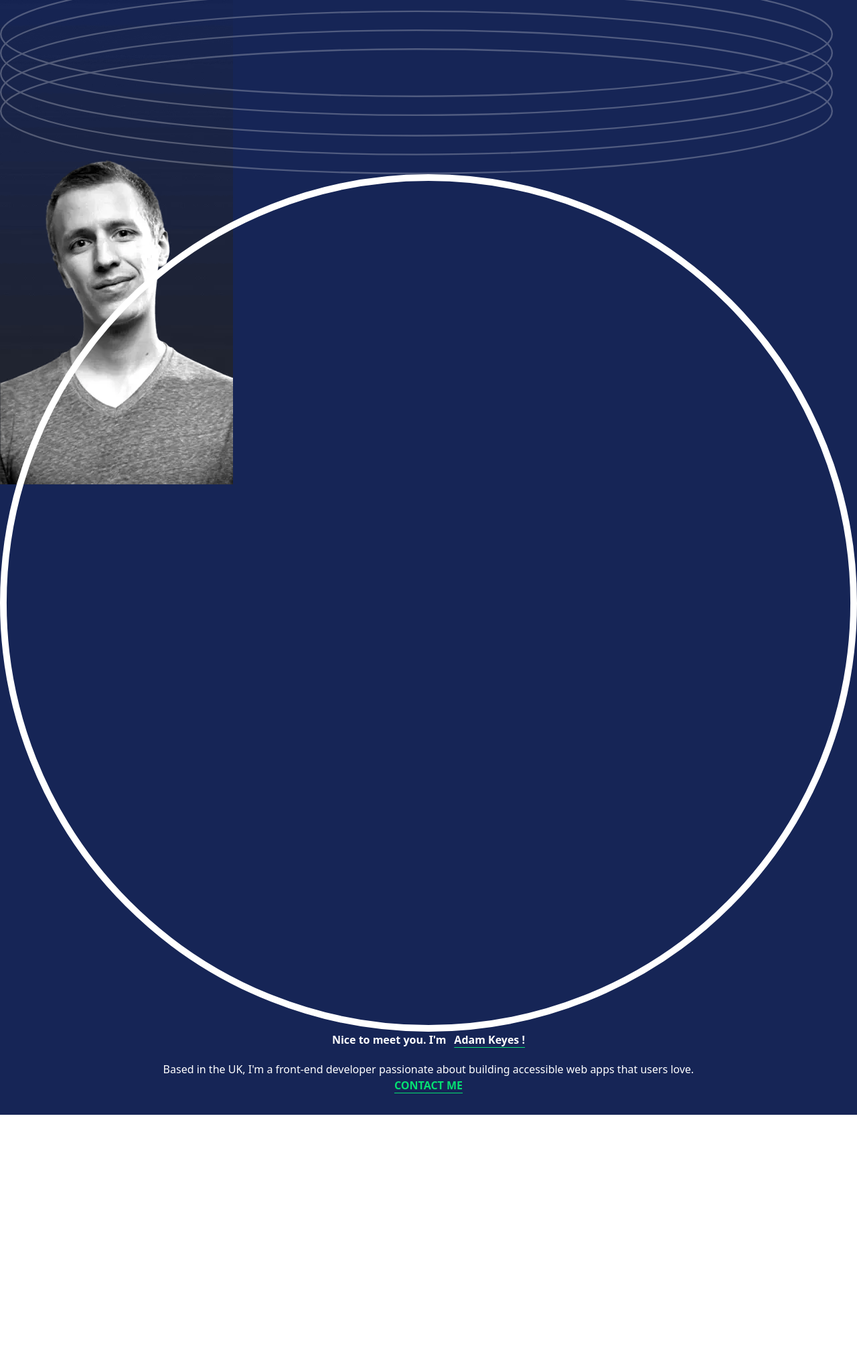
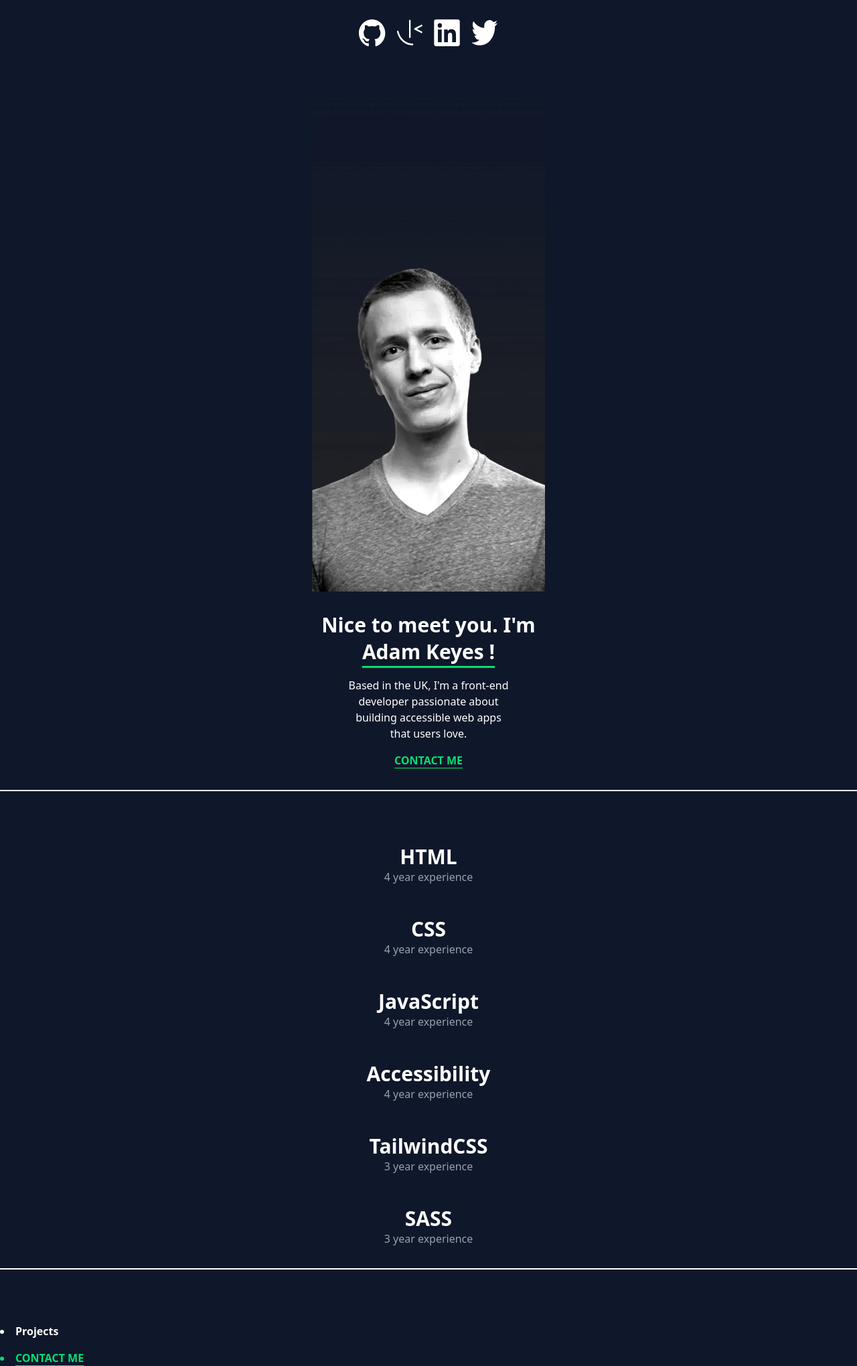
Before and after one commit to Hugo-Vialatou/td_5, a website built with Vite: page index.html in a window 1280 px wide. Shown: the part 43-2082 px from the top of the page at 67% size. Before the commit the page ends 1707 px from the top, so only its background shows below. Built offline with nearby package versions, Linux system fonts and the light colour scheme.

Commit message:
push 16/09

```diff
--- a/index.html
+++ b/index.html
@@ -8,16 +8,83 @@
   <body>
 
     <!-- Profile Section -->
-    <div class="profile flex flex-col bg-blue-950" style="background-image: url('./assets/Profile/image-profile-mobile.webp'); background-repeat: no-repeat; background-position: center-top;">
-      <img class="rings flex mr-9" src="./assets/Pattern/pattern-rings.svg" alt="Pattern Rings">
-      <img class="circle flex p" src="./assets/Pattern/pattern-circle.svg" alt="Pattern Circle">
-      <h1 class="title flex justify-center font-bold text-white text-center gap-3">Nice to meet you. I'm  <span class="underline decoration-green-400 underline-offset-5"> Adam Keyes !</span></h1>
-      <ul class="text-white mt-5 mb-8 text-center">
-        <li class="items">Based in the UK, I'm a front-end developer passionate about building accessible web apps that users love.</li>
-        <li class="items font-bold text-green-400 underline decoration-green-400 underline-offset-5">CONTACT ME</li>
-      </ul>
-    </div>
+    <section class="profile flex flex-col bg-background">
+      <h2 class="flex text-text font-bold text-4xl justify-center place-content-center">adamkeyes</h2>
+
+      <nav class="flex gap-4 mb-4 justify-center place-content-center mt-8">
+      <a href="#">
+      <img src="./assets/Icons/icon-github.svg" alt="github" class="w-10 h-10">
+      </a>
+
+      <a href="#">
+      <img src="./assets/Icons/icon-frontend-mentor.svg" alt="front-end" class="w-10 h-10">
+      </a>
+
+      <a href="#">
+      <img src="./assets/Icons/icon-linkedin.svg" alt="linkedin" class="w-10 h-10">
+      </a>
+
+      <a href="#">
+      <img src="./assets/Icons/icon-twitter.svg" alt="twitter" class="w-10 h-10">
+      </a>
+      </nav>
+
+      <figure class="flex justify-center p-8">
+      <img src="./assets/Profile/image-profile-mobile.webp" alt="profile__picture" class="w-auto h-auto">
+      </figure>
+
+      <h1 class="title flex flex-col justify-center font-bold text-3xl text-text text-center gap-1  ">Nice to meet you. I'm  <span class="underline decoration-underline underline-offset-10"> Adam Keyes !</span></h1>
+
+    <ul class="text-text mt-5 mb-8 text-center font-light ">
+      <li class="items max-w-60 flex justify-center text-center mx-auto">Based in the UK, I'm a front-end developer passionate about building accessible web apps that users love.</li>
+      <a href="#">
+      <li class="items font-bold text-underline underline decoration-underline underline-offset-5 pt-4">CONTACT ME</li>
+      </a>
+    </ul>
+
+    </section>
+
+    <!-- Experience -->
+    <section class="experience flex flex-col bg-background mt-0.5 pt-20">
+      <ul class="flex flex-col gap-4">
+
+        <li class="html text-text font-bold text-3xl text-center mb-8">HTML
+         <span class="block text-base font-normal text-subtext">4 year experience</span>
+      </li>
+
+      <li class="text-text font-bold text-3xl text-center mb-8">CSS
+         <span class="block text-base font-normal text-subtext">4 year experience</span>
+      </li>
+
+      <li class="text-text font-bold text-3xl text-center mb-8">JavaScript
+         <span class="block text-base font-normal text-subtext">4 year experience</span>
+      </li>
+
+      <li class="text-text font-bold text-3xl text-center mb-8">Accessibility
+         <span class="block text-base font-normal text-subtext">4 year experience</span>
+      </li>
+
+      <li class="text-text font-bold text-3xl text-center mb-8">TailwindCSS
+         <span class="block text-base font-normal text-subtext">3 year experience</span>
+      </li>
+
+      <li class="text-text font-bold text-3xl text-center mb-8">SASS
+         <span class="block text-base font-normal text-subtext">3 year experience</span>
+      </li>
 
 
-  </body>
+      </ul>
+      </section>
+
+
+      <!-- projects -->
+       <section class="projects flex flex-col bg-background mt-0.5 pt-20">
+         <ul class="flex flex-col items-center justify-center"></ul>
+            <li class="items font-bold text-text">Projects</li>
+            <li class="items font-bold text-underline underline decoration-underline underline-offset-5 pt-4">CONTACT ME</li>
+          </ul>
+
+       </section>
+
+
 </html>
--- a/src/style.css
+++ b/src/style.css
@@ -1 +1,31 @@
 @import "tailwindcss";
+
+@theme inline {
+    --color-background: var(--background);
+    --color-text: var(--text);
+    --color-subtext: var(--subtext);
+    --color-underline: var(--button-underline);
+}
+
+@layer base {
+    :root {
+        /* Primitive Tokens */
+        --clr-white: oklch(1 0 0);
+
+        --clr-gray-300: oklch(87.2% 0.01 258.338);
+        --clr-gray-400: oklch(70.7% 0.022 261.325);
+        --clr-gray-800: oklch(27.8% 0.033 256.848);
+        --clr-gray-900: oklch(21% 0.034 264.665);
+
+        --clr-green: oklch(87.1% 0.15 154.449);
+        --clr-green-300: oklch(79.2% 0.209 151.711);
+
+        --clr-dark-blue: oklch(0.2077 0.0398 265.75);
+
+        /* Tokens Sémantiques */
+        --background: var(--clr-dark-blue);
+        --text: var(--clr-white);
+        --subtext: var(--clr-gray-400);
+        --button-underline: var(--clr-green-300)
+    }
+}
```
